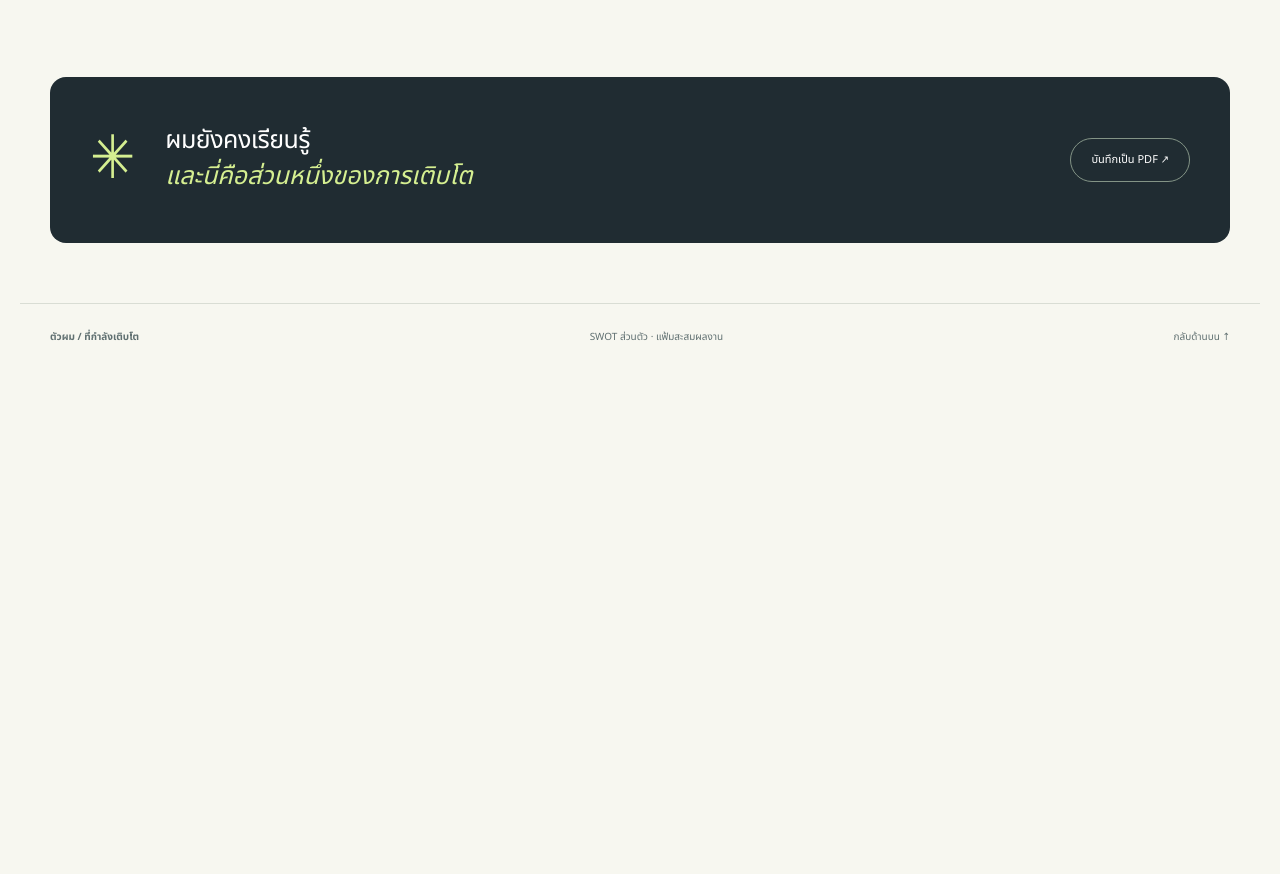
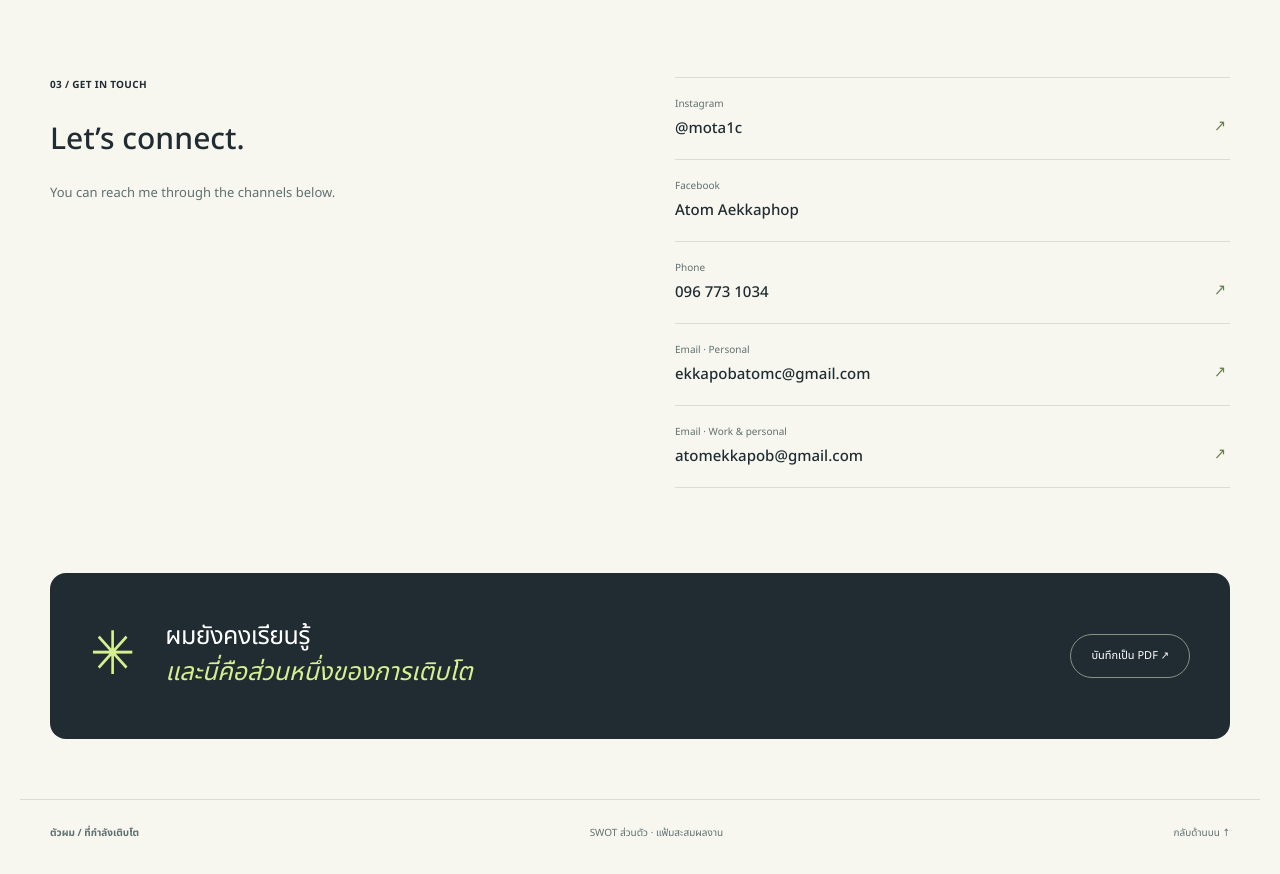
Before and after one commit to Atom1c94/web-repo, a plain HTML site: page index.html in a window 1280 px wide. Shown: the part 2401-3275 px from the top of the page. Before the commit the page ends 2781 px from the top, so only its background shows below. Drawn offline with Linux system fonts and the light colour scheme.

Commit message:
Add bilingual portfolio contact section: index.html

```diff
--- a/index.html
+++ b/index.html
@@ -12,6 +12,6 @@
 <article class="card threats"><div class="card-top"><span class="letter">T</span><span class="category">EXTERNAL / CHALLENGES</span><span class="icon">↗</span></div><h3>Threats</h3><p class="sub">The outside challenges I need to consider.</p><div id="threats-content"></div></article>
 </div></section>
 <section class="next" id="next"><div><p class="eyebrow">02 / MOVING FORWARD</p><h2>Reflection becomes useful<br>when I take a next step.</h2><p>Small actions can help me turn self-awareness into progress.</p></div><div class="actions"><p class="draft-label">POSSIBLE NEXT STEPS · TO CONSIDER</p><div><span>01</span><p><strong>Put ideas into action</strong>Choose one idea from a brainstorm and break it into a small first task.</p></div><div><span>02</span><p><strong>Check in with myself</strong>Pause and name what is difficult before deciding that everything is fine.</p></div><div><span>03</span><p><strong>Learn at my own pace</strong>Allow time to practise, ask questions, and review new material.</p></div></div></section>
-<section class="closing"><span>✳</span><p>I’m still learning.<br><em>That’s part of the story.</em></p><button id="print">Save as PDF ↗</button></section>
+<section class="contact" id="contact" aria-labelledby="contact-title"><div class="contact-heading"><p class="eyebrow">03 / GET IN TOUCH</p><h2 id="contact-title">Let’s connect.</h2><p class="contact-intro">You can reach me through the channels below.</p></div><div class="contact-list"><a class="contact-item" href="https://www.instagram.com/mota1c/" target="_blank" rel="noopener noreferrer"><span class="contact-label">Instagram</span><strong>@mota1c</strong><span class="contact-arrow" aria-hidden="true">↗</span></a><div class="contact-item"><span class="contact-label">Facebook</span><strong>Atom Aekkaphop</strong></div><a class="contact-item" href="tel:+66967731034"><span class="contact-label phone-label">Phone</span><strong>096 773 1034</strong><span class="contact-arrow" aria-hidden="true">↗</span></a><a class="contact-item" href="mailto:ekkapobatomc@gmail.com"><span class="contact-label personal-label">Email · Personal</span><strong>ekkapobatomc@gmail.com</strong><span class="contact-arrow" aria-hidden="true">↗</span></a><a class="contact-item" href="mailto:atomekkapob@gmail.com"><span class="contact-label work-label">Email · Work &amp; personal</span><strong>atomekkapob@gmail.com</strong><span class="contact-arrow" aria-hidden="true">↗</span></a></div></section><section class="closing"><span>✳</span><p>I’m still learning.<br><em>That’s part of the story.</em></p><button id="print">Save as PDF ↗</button></section>
 </main><footer><span>me / in progress</span><span>Personal SWOT · University portfolio</span><a href="#">Back to top ↑</a></footer>
 <dialog id="editor"><form id="form"><div class="modal-head"><h2>Make it yours.</h2><button type="button" id="close" aria-label="Close editor">×</button></div><p class="editor-note">Edits are saved in this browser only. Use Save as PDF to keep a copy. Updates here do not change the hosted portfolio for other visitors.</p><label>Your name or title<input name="name" maxlength="100"></label><label>University / course<input name="course" maxlength="150"></label><p class="editor-note">One point per line. Optional: separate a title and explanation with a | symbol.</p><label>Strengths<textarea name="strengths" rows="5"></textarea></label><label>Weaknesses<textarea name="weaknesses" rows="5"></textarea></label><label>Opportunities<textarea name="opportunities" rows="4" placeholder="Add opportunities you have identified"></textarea></label><label>Threats<textarea name="threats" rows="4" placeholder="Add external challenges you face"></textarea></label><div class="modal-actions"><button type="button" id="reset">Restore original</button><button class="primary" type="submit">Save my changes ↗</button></div></form></dialog><div id="toast" role="status"></div><script src="app.js"></script><script src="i18n.js"></script><script src="motion.js"></script></body></html>
```
